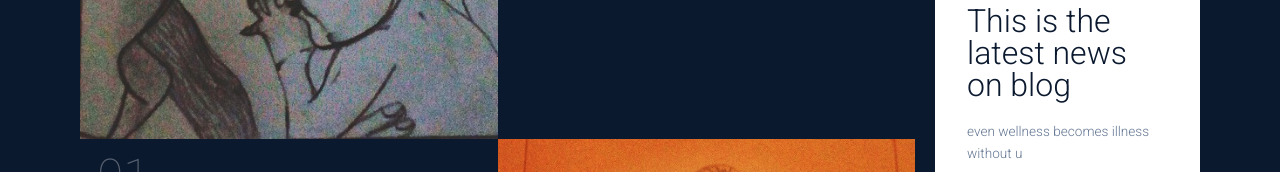
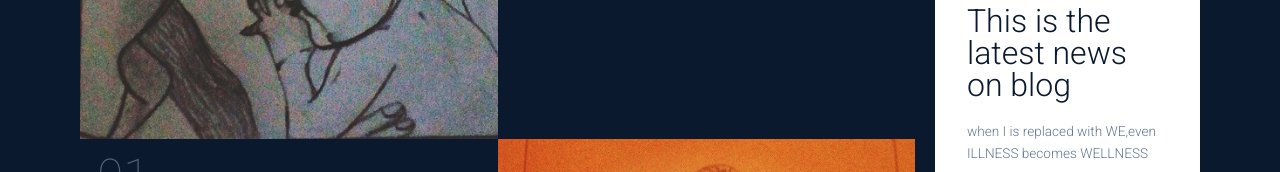
Before and after one commit to minman718/minnmann, a plain HTML site: page index.html in a window 1280 px wide. Shown: the part 2560-2732 px from the top of the page. Drawn offline with Linux system fonts and the light colour scheme.

Commit message:
Update index.html

```diff
--- a/index.html
+++ b/index.html
@@ -431,7 +431,7 @@
                   <img src="img/he she.jpg" alt="News 5">
                   <div class="aside-block margin-bottom">
                      <h3>This is the latest news on blog</h3>
-                     <p>even wellness becomes illness without u</p>
+                     <p>when I is replaced with WE,even ILLNESS becomes WELLNESS</p>
                   </div>
                   <!-- AD REGION -->
                   <!--<div class="advertising margin-bottom">
```
